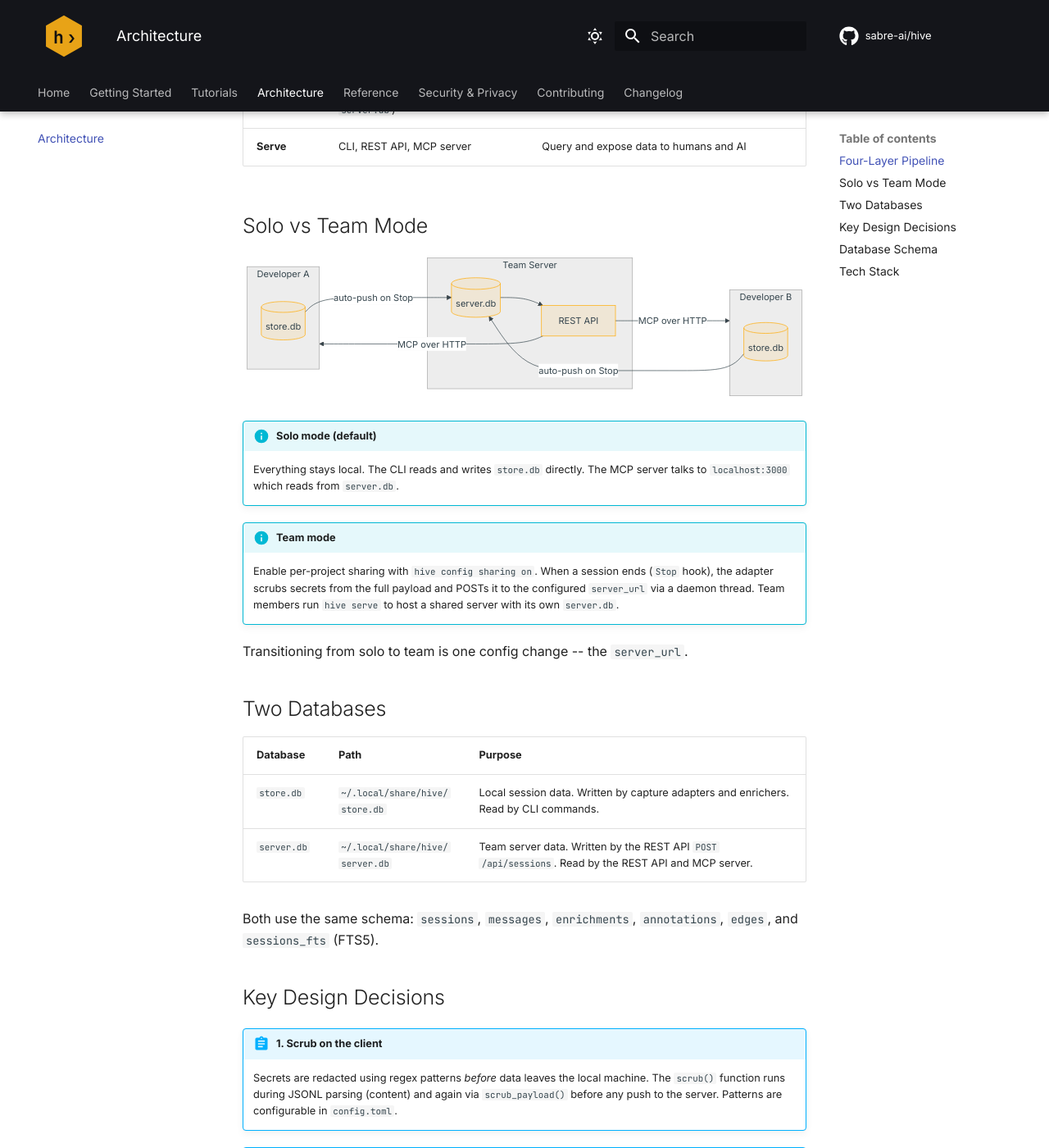
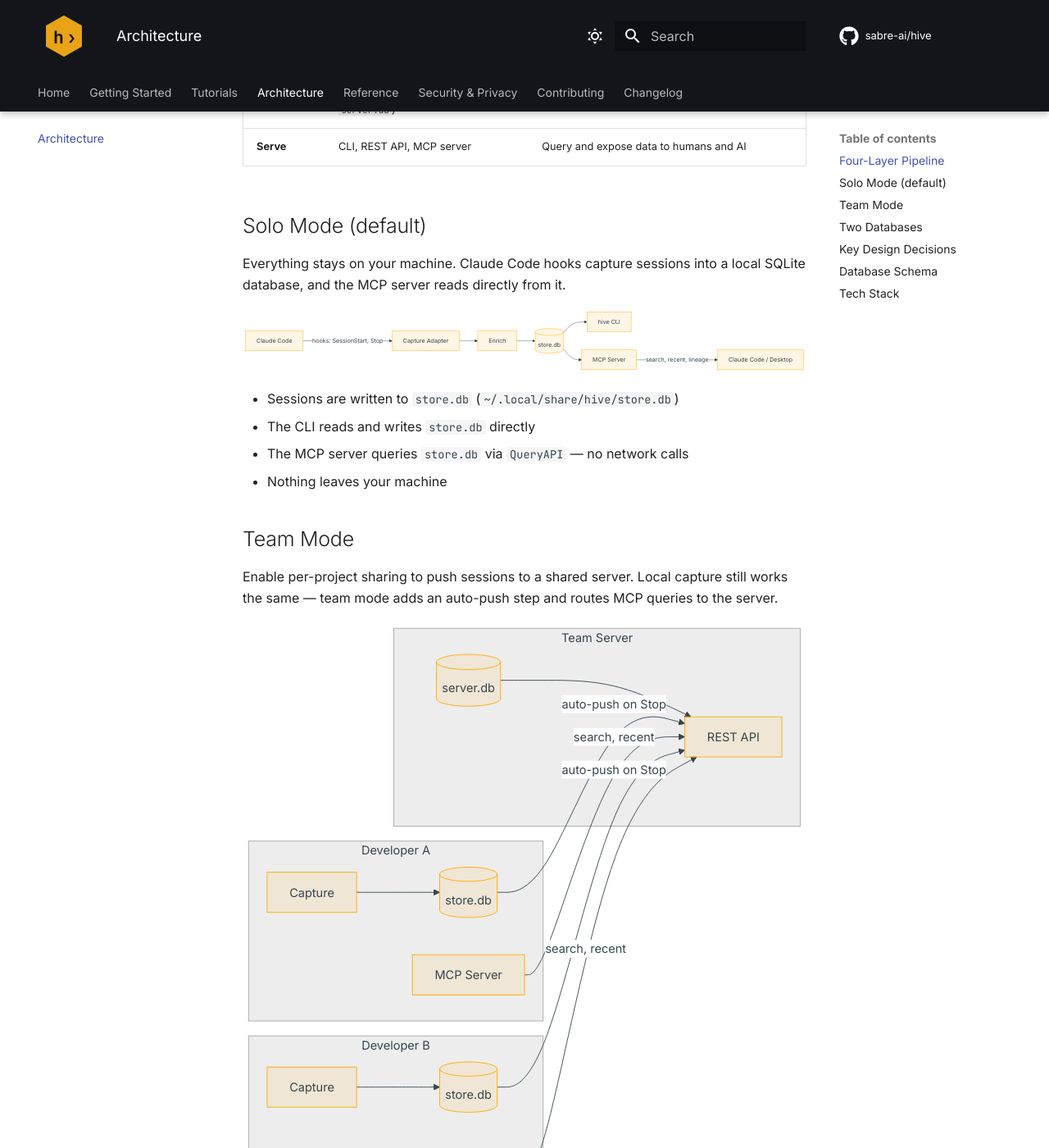
Before and after one commit to sabre-ai/hive, an MkDocs documentation site: the page built from docs/architecture/overview.md, in a window 1280 px wide and 1400 px high, scrolled down 1745 px. Shown: the whole window at 82% size. Built offline with MkDocs 1.6.1 and Material for MkDocs 9.7.7, drawn with Linux system fonts in a browser that asks for light colours; comment, search, counter and statistics services are not loaded; the version menu is left out; some of the changed text lies outside the part shown.

Commit message:
Rewrite solo/team mode docs and simplify setup (#26)
## Summary
- Rewrite architecture overview with separate solo/team mode diagrams
and bullet-point explanations
- Simplify Claude Desktop MCP config to use the pipx binary directly
(removes confusing venv path)
- Streamline team setup in getting-started to a linear flow

## Test plan
- [ ] `mkdocs build` succeeds
- [ ] Claude Desktop MCP config matches the recommended non-editable
pipx install path

🤖 Generated with [Claude Code](https://claude.com/claude-code)

Co-authored-by: Claude Opus 4.6 (1M context) <noreply@anthropic.com>

````diff
--- a/docs/architecture/overview.md
+++ b/docs/architecture/overview.md
@@ -35,38 +35,54 @@ flowchart TB
 | **Store** | SQLite + FTS5 (`store.db`, `server.db`) | Persist sessions, messages, enrichments, edges |
 | **Serve** | CLI, REST API, MCP server | Query and expose data to humans and AI |
 
-## Solo vs Team Mode
+## Solo Mode (default)
+
+Everything stays on your machine. Claude Code hooks capture sessions into a local SQLite database, and the MCP server reads directly from it.
+
+```mermaid
+flowchart LR
+    CC[Claude Code] -->|hooks: SessionStart, Stop| CA[Capture Adapter]
+    CA --> E[Enrich]
+    E --> DB[(store.db)]
+    DB --> CLI[hive CLI]
+    DB --> MCP[MCP Server]
+    MCP -->|search, recent, lineage| Claude[Claude Code / Desktop]
+```
+
+- Sessions are written to `store.db` (`~/.local/share/hive/store.db`)
+- The CLI reads and writes `store.db` directly
+- The MCP server queries `store.db` via `QueryAPI` — no network calls
+- Nothing leaves your machine
+
+## Team Mode
+
+Enable per-project sharing to push sessions to a shared server. Local capture still works the same — team mode adds an auto-push step and routes MCP queries to the server.
 
 ```mermaid
 flowchart LR
     subgraph DevA[Developer A]
-        SA[(store.db)]
+        CA_A[Capture] --> DB_A[(store.db)]
+        MCP_A[MCP Server]
     end
     subgraph DevB[Developer B]
-        SB[(store.db)]
+        CA_B[Capture] --> DB_B[(store.db)]
+        MCP_B[MCP Server]
     end
     subgraph Server[Team Server]
-        SRV[(server.db)]
-        API[REST API]
+        SRV[(server.db)] --> API[REST API]
     end
-    SA -->|auto-push on Stop| SRV
-    SB -->|auto-push on Stop| SRV
-    SRV --> API
-    API -->|MCP over HTTP| DevA
-    API -->|MCP over HTTP| DevB
+    DB_A -->|auto-push on Stop| API
+    DB_B -->|auto-push on Stop| API
+    MCP_A -->|search, recent| API
+    MCP_B -->|search, recent| API
 ```
 
-!!! info "Solo mode (default)"
-    Everything stays local. The CLI reads and writes `store.db` directly.
-    The MCP server talks to `localhost:3000` which reads from `server.db`.
+- Enable with `hive config sharing on` and set `server_url` in `~/.config/hive/config.toml`
+- When a session ends (`Stop` hook), the adapter scrubs secrets and POSTs the payload to the team server via a background thread
+- MCP queries for shared projects route to the team server; unshared projects still query local `store.db`
+- If the team server is unreachable, MCP falls back to local automatically
 
-!!! info "Team mode"
-    Enable per-project sharing with `hive config sharing on`. When a session
-    ends (`Stop` hook), the adapter scrubs secrets from the full payload and
-    POSTs it to the configured `server_url` via a daemon thread. Team members
-    run `hive serve` to host a shared server with its own `server.db`.
-
-Transitioning from solo to team is one config change -- the `server_url`.
+Transitioning from solo to team is one config change — the `server_url`.
 
 ## Two Databases
 
````
Also changed, not shown: docs/getting-started/index.md (+12 -22 lines), docs/reference/mcp-tools.md (+2 -2 lines).
